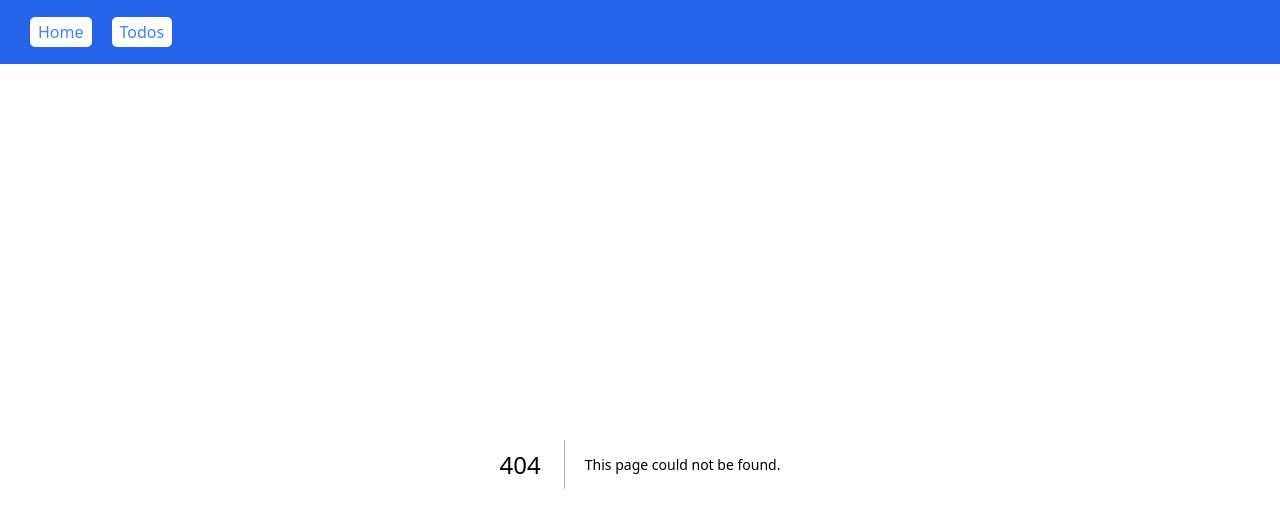
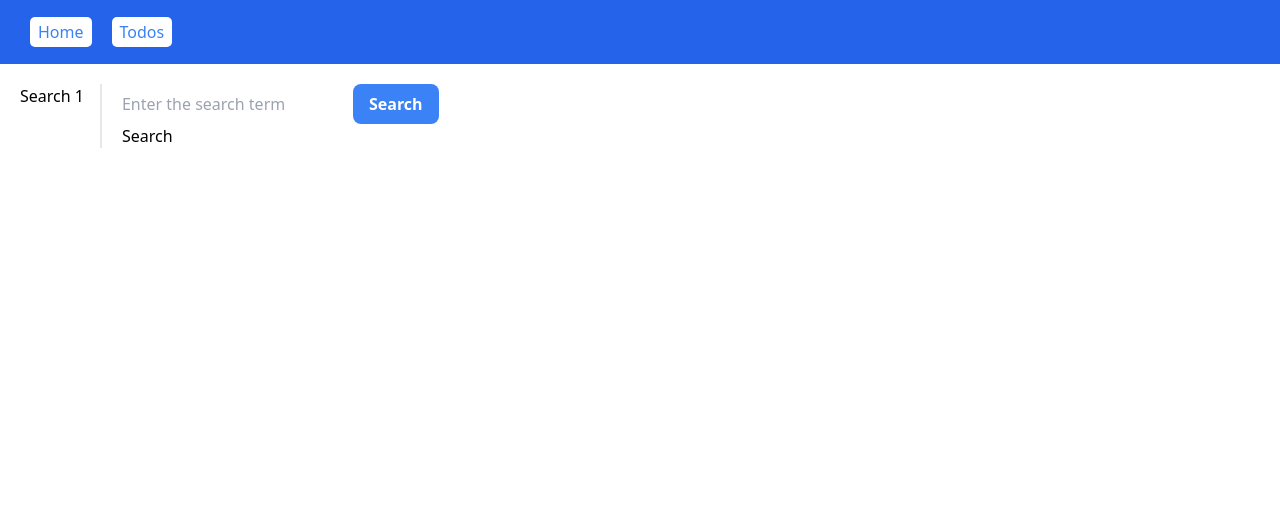
Before and after one commit to ngodingbentar/nextjs-13, a Next.js app: page /search in a window 1280 px wide. Before the commit this address had no page. Shown: the top 528 px of the page. Built offline with nearby package versions, Linux system fonts and the light colour scheme.

Commit message:
added: google search

```diff
--- a/app/layout.tsx
+++ b/app/layout.tsx
@@ -14,6 +14,9 @@
 }) {
   return (
     <html lang="en">
+      <head>
+        <title>Ngodingbentar</title>
+      </head>
       <body>
         <Header />
         {children}</body>
--- /dev/null
+++ b/app/search/Search.tsx
@@ -0,0 +1,31 @@
+'use client'
+
+import React, { FormEvent, useState } from 'react'
+import { useRouter } from 'next/navigation'
+
+function Search() {
+  const [search, setSearch] = useState('')
+  const router = useRouter()
+
+  const handleSearch = async (e: FormEvent<HTMLFormElement>) => {
+    e.preventDefault()
+    setSearch('')
+    router.push(`/search/${search}`)
+  }
+
+  return (
+    <form onSubmit={handleSearch}>
+      <input
+        type='text'
+        value={search}
+        placeholder='Enter the search term'
+        onChange={(e) => setSearch(e.target.value)}
+      />
+      <button type='submit' className='bg-blue-500 text-white font-bold py-2 px-4 rounded-lg'>
+        Search
+      </button>
+    </form>
+  )
+}
+
+export default Search
--- /dev/null
+++ b/app/search/[searchTerm]/error.tsx
@@ -0,0 +1,30 @@
+'use client' // Error components must be Client Components
+
+import { useEffect } from 'react'
+
+export default function Error({
+  error,
+  reset,
+}: {
+  error: Error & { digest?: string }
+  reset: () => void
+}) {
+  useEffect(() => {
+    // Log the error to an error reporting service
+    console.error(error)
+  }, [error])
+
+  return (
+    <div>
+      <h2>Something went wrong!</h2>
+      <button
+        onClick={
+          // Attempt to recover by trying to re-render the segment
+          () => reset()
+        }
+      >
+        Try again
+      </button>
+    </div>
+  )
+}
--- /dev/null
+++ b/app/search/[searchTerm]/loading.tsx
@@ -0,0 +1,9 @@
+import React from 'react'
+
+function Loading() {
+  return (
+    <div>Loading...</div>
+  )
+}
+
+export default Loading
--- /dev/null
+++ b/app/search/[searchTerm]/page.tsx
@@ -0,0 +1,46 @@
+import React from 'react'
+
+type PageProps = {
+  params: {
+    searchTerm: string;
+  }
+}
+
+type SearchResult = {
+  organic_results: [
+    {
+      position: number;
+      title: string;
+      link: string;
+      thumbnail: string;
+      snippet: string;
+    }
+  ]
+}
+
+const search = async (searchTerm: string) => {
+  // throw new Error("error bro")
+  const res = await fetch(`https://serpapi.com/search.json?q=${searchTerm}&api_key=${process.env.API_KEY}`)
+
+  const data: SearchResult = await res.json()
+  return data
+}
+async function SearchResult({params: {searchTerm}}: PageProps) {
+  const searchResults = await search(searchTerm)
+  return (
+    <div>
+      <p className="text-sm text-gray-200">You searched for : {searchTerm}</p>
+
+      <ol className='space-y-5 p-5'>
+        {searchResults.organic_results.map((result) => (
+          <li key={result.position} className='list-decimal'>
+            <p className='font-bold'>{result.title}</p>
+            <p>{result.snippet}</p>
+          </li>
+        ))}
+      </ol>
+    </div>
+  )
+}
+
+export default SearchResult
--- /dev/null
+++ b/app/search/layout.tsx
@@ -0,0 +1,22 @@
+import React from 'react'
+import Search from './Search'
+
+function RootLayout({
+  children,
+}: {
+  children: React.ReactNode
+}) {
+  return (
+    <main className='flex space-x-4 divide-x-2 p-5'>
+      <div>
+        <h1>Search 1</h1>
+      </div>
+      <div className="flex-1 pl-5">
+        <Search />
+        <div>{children}</div>
+      </div>
+    </main>
+  )
+}
+
+export default RootLayout
--- /dev/null
+++ b/app/search/page.tsx
@@ -0,0 +1,9 @@
+import React from 'react'
+
+function Search() {
+  return (
+    <div>Search</div>
+  )
+}
+
+export default Search
--- a/app/todos/[todoId]/page.tsx
+++ b/app/todos/[todoId]/page.tsx
@@ -13,7 +13,6 @@
 const fetchTodo = async (todoId: string) => {
   const res = await fetch(`https://jsonplaceholder.typicode.com/todos/${todoId}`, { next: {revalidate: 60 }})
   const todo: Todo = await res.json()
-  console.log('todo', todo)
   return todo
 }
 
@@ -47,7 +46,6 @@
 
   // for this demo, we are only prebuilding the first 10 page to avoid being rate limited by the demo api
   const trimmedTodos = todos.splice(0, 10)
-  console.log('trimmedTodos', trimmedTodos)
 
   return trimmedTodos.map((todo) => ({
     todoId: todo.id.toString()
```
